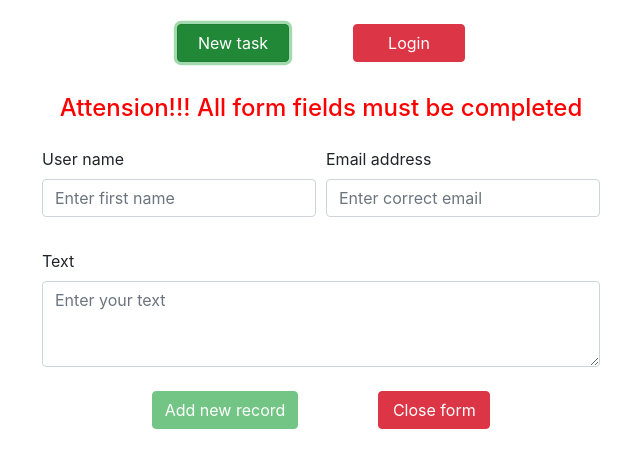
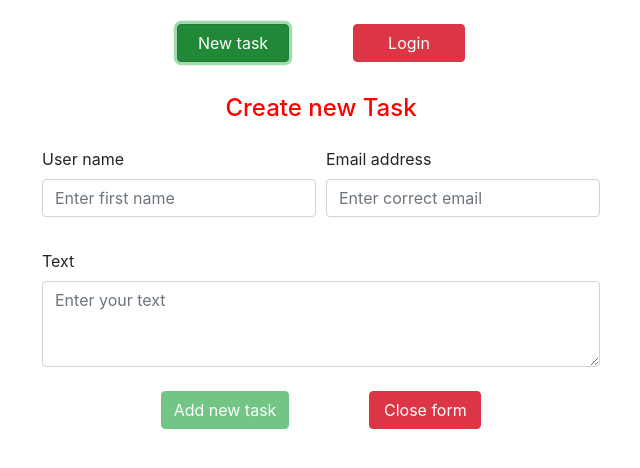
Before and after one commit to sxidsvit/react-beejee, a React (Create React App) app: page / in a window 1280 px wide. Both pictures are taken after a click on the button "New task". Shown: the top 468 px of the page, without its empty margins (319-959 px from the left). Built offline with nearby package versions, Linux system fonts and the light colour scheme; no server answers.

Commit message:
FormEditData alert

```diff
--- a/src/components/Alert/Alert.js
+++ b/src/components/Alert/Alert.js
@@ -3,7 +3,6 @@ import { AlertContext } from '../../context/Alert/AlertContext'
 
 const Alert = () => {
   const { alert, hide } = useContext(AlertContext)
-  console.log('Alert - alert: ', alert);
 
   if (!alert) return null
 
--- a/src/components/FormEditData/FormEditData.js
+++ b/src/components/FormEditData/FormEditData.js
@@ -3,14 +3,18 @@ import Form from 'react-bootstrap/Form'
 import * as yup from 'yup'
 import { Formik } from 'formik';
 import Button from 'react-bootstrap/Button'
+import OptionsList from '../OptionsList/OptionsList'
 import { ApiContext } from '../../context/Api/ApiContext'
-import OptionsList from '../OptionsList/OptionsList'
+import { AlertContext } from '../../context/Alert/AlertContext'
+import { editTaskSuccessText, editTaskErrorText } from '../../constants'
+import { statusMessage } from '../../utils'
 // import useFetch from '../../useFetch'
 
 
 const FormEditData = ({ currentItem: { id, text, status }, setEditTask }) => {
   // const [openForm, setOpenForm] = useState(true)
-  const { token, editTask } = useContext(ApiContext)
+  const { token, editTask, status: mainStatus } = useContext(ApiContext)
+  const { show } = useContext(AlertContext)
 
   // const { createData } = useFetch()
 
@@ -24,8 +28,13 @@ const FormEditData = ({ currentItem: { id, text, status }, setEditTask }) => {
 
     // Sending data to the server DB
     editTask(formData, id)
+    // Clearing form fields
     isValidating.resetForm()
     setEditTask(false)
+    // Alert message
+    setTimeout(() => {
+      statusMessage(show, mainStatus, editTaskSuccessText, editTaskErrorText)
+    }, 500);
   }
 
   const onCloseHandler = () => {
@@ -84,7 +93,7 @@ const FormEditData = ({ currentItem: { id, text, status }, setEditTask }) => {
               <Form.Control as="select" custom name="status"
                 onChange={handleChange}
                 onBlur={handleBlur}>
-                <option className="text-danger" selected value='null'>select status</option>
+                <option className="text-danger" defaultValue="select status" value='null'>select status</option>
                 <OptionsList />
               </Form.Control>
               <Form.Control.Feedback type="valid">Looks good!</Form.Control.Feedback>
--- a/src/components/FormLogin/FormLogin.js
+++ b/src/components/FormLogin/FormLogin.js
@@ -6,7 +6,8 @@ import Button from 'react-bootstrap/Button'
 import { Col } from 'react-bootstrap'
 import { ApiContext } from '../../context/Api/ApiContext'
 import { AlertContext } from '../../context/Alert/AlertContext'
-import { admin, password, loginSuccessText } from '../../constants'
+import { admin, password, loginSuccessText, loginErrorText } from '../../constants'
+import { statusMessage } from '../../utils'
 
 const FormLogin = ({ setMode }) => {
 
@@ -25,9 +26,10 @@ const FormLogin = ({ setMode }) => {
     setMode('')
     // Clearing form fields
     isValidating.resetForm()
-    if (status === 'ok') {
-      show(`${loginSuccessText}`, 'success')
-    }
+    // Alert message
+    setTimeout(() => {
+      statusMessage(show, status, loginSuccessText, loginErrorText)
+    }, 500);
   }
 
   const onCloseHandler = () => {
--- a/src/components/FormNewData/FormNewData.js
+++ b/src/components/FormNewData/FormNewData.js
@@ -5,12 +5,15 @@ import { Formik } from 'formik';
 import Button from 'react-bootstrap/Button'
 import { Col } from 'react-bootstrap'
 import { ApiContext } from '../../context/Api/ApiContext'
+import { AlertContext } from '../../context/Alert/AlertContext'
+import { newTaskSuccessText, newTaskErrorText } from '../../constants'
+import { statusMessage } from '../../utils'
 
 const TableNewData = ({ setMode }) => {
 
   const [openForm, setOpenForm] = useState(true)
-  const { createData, token } = useContext(ApiContext)
-  console.log('FormNewData- token: ', token);
+  const { createData, status } = useContext(ApiContext)
+  const { show } = useContext(AlertContext)
 
   const onAddDataHandler = (values, isValidating, errors, touched) => {
     isValidating.validateForm()
@@ -23,9 +26,12 @@ const TableNewData = ({ setMode }) => {
     createData(formData)
     //  Hide the form
     setMode('')
-    setOpenForm(false)
     // Clearing form fields
     isValidating.resetForm()
+    // Alert message
+    setTimeout(() => {
+      statusMessage(show, status, newTaskSuccessText, newTaskErrorText)
+    }, 500);
   }
 
   const onCloseHandler = () => {
@@ -68,7 +74,7 @@ const TableNewData = ({ setMode }) => {
           {
             openForm &&
             <React.Fragment>
-              <h4 className="mb-2" style={{ color: 'red' }}  > Attension!!! All form fields must be completed</h4>
+              <h4 className="mb-2" style={{ color: 'red' }}  >Create new Task</h4>
               <Form noValidate onSubmit={onAddDataHandler}>
                 <Form.Row>
                   <Form.Group as={Col} controlId="formGroupusername">
@@ -117,7 +123,7 @@ const TableNewData = ({ setMode }) => {
                     className="btn btn-success mt-2 mb-5"
                     disabled={!dirty || !isValid || isSubmitting}
                   >
-                    Add new record</Button>
+                    Add new task</Button>
                   <Button
                     className="btn btn-danger ml-5 mt-2 mb-5"
                     onClick={onCloseHandler}
--- a/src/components/MainTable/MainTable.js
+++ b/src/components/MainTable/MainTable.js
@@ -58,17 +58,13 @@ const MainTable = ({
             {
               data.map((item, index) => (
                 <tr key={index + keyGen} onClick={onEditSelect.bind(null, item)}>
-                  { fields.map(field => (
-                    <td
-                      key={field} >
-                      { field === 'status' ? getTextFromCode(item[field]) : item[field]}
-                    </td>)
+                  {fields.map(field => (<td key={field} >
+                    { field === 'status' ? getTextFromCode(item[field]) : item[field]}
+                  </td>)
                   )}
-                  {token &&
-                    <td>
-                      <button className="btn btn-success ml-3 mr-3 pt-1 pb-1 ">
-                        Edit</button>
-                    </td>
+                  {token ? <td>
+                    <button className="btn btn-success ml-3 mr-3 pt-1 pb-1 ">Edit</button>
+                  </td> : null
                   }
                 </tr>
               ))
--- a/src/components/OptionsList/OptionsList.js
+++ b/src/components/OptionsList/OptionsList.js
@@ -6,7 +6,7 @@ const OptionsList = () => {
   return (
     <React.Fragment>
       {statusArray.map(item =>
-        <option className="text-success" value={item.code}>{item.text}</option>)}
+        <option key={item.code} className="text-success" value={item.code}>{item.text}</option>)}
     </React.Fragment>
   )
 }
--- a/src/constants.js
+++ b/src/constants.js
@@ -5,6 +5,13 @@ export const developer = 'sxidsvit'
 
 // alerts' texts
 export const loginSuccessText = 'You logged as admin and can edit any task'
+export const loginErrorText = 'Something went wrong. Please try again later ...'
+
+export const newTaskSuccessText = 'New task added successfully'
+export const newTaskErrorText = 'Something went wrong. Please try again later ...'
+
+export const editTaskSuccessText = 'New task edited successfully'
+export const editTaskErrorText = 'Something went wrong. Please try again later ...'
 
 //  text for status code
 export const statusArray = [
@@ -20,6 +27,9 @@ export const password = 123
 //  pagination
 export const dataPerPage = 3
 
+//  url for testing errors
+export const baseUrlWrong = 'https://uxcandy11.com/~shapoval/test-task-backend/v2/'
+
 //  urls
 export const baseUrl = 'https://uxcandy.com/~shapoval/test-task-backend/v2/'
 export const getUrl = `${baseUrl}?developer=${developer}`
--- a/src/context/Api/ApiData.js
+++ b/src/context/Api/ApiData.js
@@ -5,7 +5,7 @@ import { getUrl, createUrl, loginUrl, editUrl, developer } from '../../constants
 import { ApiContext } from './ApiContext'
 
 export const ApiData = ({ children }) => {
-  const [status, setStatus] = useState('')
+  const [status, setStatus] = useState(null)
   const [totalTasks, setTotalTasks] = useState(0)
   const [tasks, setTasks] = useState([])
   const [token, setToken] = useState('')
@@ -16,6 +16,7 @@ export const ApiData = ({ children }) => {
     const url = params
       ? `${getUrl}&${params}`
       : `${getUrl}`
+    setStatus(null)
     try {
       let res = await fetch(url)
       const fetchedData = await res.json()
@@ -24,13 +25,14 @@ export const ApiData = ({ children }) => {
       setTotalTasks(total_task_count)
       setTasks(tasks)
     } catch (e) {
-      console.log(`${e.message}: cервер не возвращает нужные данные. Попробуйте позже ...`)
+      console.log(`${e.message}: server does not return the required data. Try later ...`)
     }
   }
 
   //  Create new task in server DB
   const createData = async (formData) => {
     const url = `${createUrl}`
+    setStatus(null)
     try {
       let res = await axios({
         url: url,
@@ -55,6 +57,7 @@ export const ApiData = ({ children }) => {
   //  Login as admin
   const loginAsAdmin = async (formData) => {
     const url = `${loginUrl}`
+    setStatus(null)
     try {
       let res = await axios({
         url: url,
@@ -80,6 +83,7 @@ export const ApiData = ({ children }) => {
   const editTask = async (formData, id) => {
 
     const url = `${editUrl}${id}?developer=${developer}`
+    setStatus(null)
     try {
       let res = await axios({
         url: url,
--- a/src/utils.js
+++ b/src/utils.js
@@ -1,6 +1,15 @@
+/* eslint-disable no-undef */
 import { statusArray } from './constants'
 
 export const keyGen = () => Date.now().toString().substr(8, 13)
 
 export const getTextFromCode = (code) =>
   statusArray.filter(item => item.code === Number(code))[0].text
+
+export const statusMessage = (show, status, successText, errorText) => {
+  if (status === 'ok') {
+    show(`${successText}`, 'success')
+  } else {
+    show(`${errorText}`, 'danger')
+  }
+}
```
Also changed, not shown: 1 other file (tests, documents, lock files or other folders).
